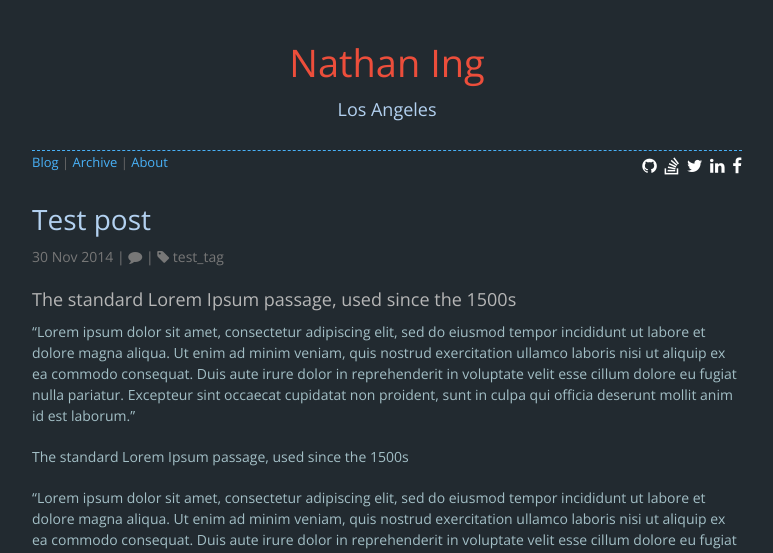
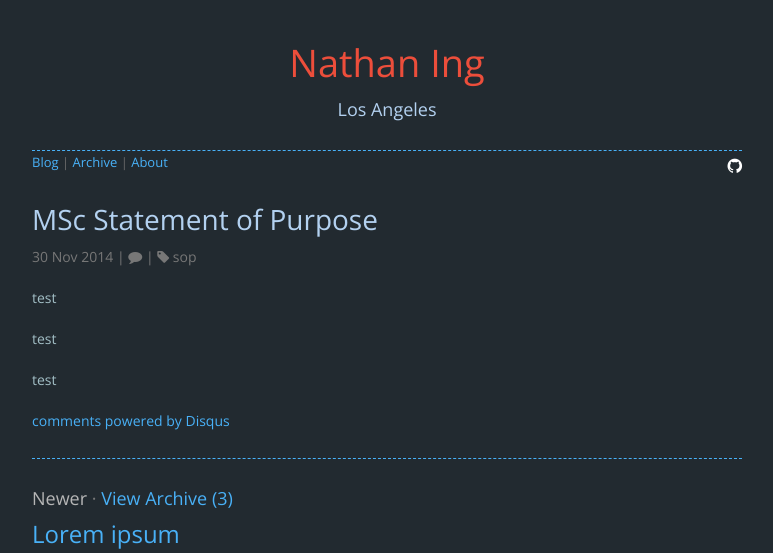
Before and after one commit to nathanin/nathanin.github.io, a Jekyll site: the page built from _posts/2014-11-30-testtest.md, in a window 1280 px wide and 1400 px high. Shown: the top 553 px of the window, without its empty margins (253-1026 px from the left). Built offline with Jekyll 4.4.1, drawn with Linux system fonts in a browser that asks for light colours; nearby versions of some CDN libraries; comment, search, counter and statistics services are not loaded; some of the changed text lies outside the part shown.

Commit message:
test edit welcome img; blog post

```diff
--- a/_data/about.yml
+++ b/_data/about.yml
@@ -1,9 +1,10 @@
 text: |
 
  I am an engineer interested in biology and machine learning.
+ I studied biomedical engineering at the University of Southern California.
+ Then I went to work at Cedars Sinai Medical Center to develop in the new field of digital pathology.
 
  ## Lists
-
  Unordered
 
  + Create a list by starting a line with `+`, `-`, or `*`
--- a/_posts/2014-11-30-testtest.md
+++ b/_posts/2014-11-30-testtest.md
@@ -1,59 +1,10 @@
 ---
-title: "Test post"
-tags: [test_tag]
+title: "MSc Statement of Purpose"
+tags: [sop]
 ---
 
+test
 
-### The standard Lorem Ipsum passage, used since the 1500s
-"Lorem ipsum dolor sit amet, consectetur adipiscing elit, sed do eiusmod tempor incididunt ut labore et dolore magna aliqua. Ut enim ad minim veniam, quis nostrud exercitation ullamco laboris nisi ut aliquip ex ea commodo consequat. Duis aute irure dolor in reprehenderit in voluptate velit esse cillum dolore eu fugiat nulla pariatur. Excepteur sint occaecat cupidatat non proident, sunt in culpa qui officia deserunt mollit anim id est laborum."
+test
 
-The standard Lorem Ipsum passage, used since the 1500s
-
-"Lorem ipsum dolor sit amet, consectetur adipiscing elit, sed do eiusmod tempor incididunt ut labore et dolore magna aliqua. Ut enim ad minim veniam, quis nostrud exercitation ullamco laboris nisi ut aliquip ex ea commodo consequat. Duis aute irure dolor in reprehenderit in voluptate velit esse cillum dolore eu fugiat nulla pariatur. Excepteur sint occaecat cupidatat non proident, sunt in culpa qui officia deserunt mollit anim id est laborum."
-
-![test](http://i.imgur.com/WWCgxX9.jpg)
-
-
-### Code hightlight examle
-
-{% highlight ruby %}
-def index
-  @posts = Post.cached_short_listed.paginate(:page => params[:page])
-end
-
-def new
-  @post = Post.new
-end
-
-def create
-  @post = Post.new(post_params)
-  @post.user = current_user
-  respond_to do |format|
-    if @post.save
-      format.html {redirect_to @post, notice: 'New post created.'}
-      format.json{render json: @post, status: :created, location: @post}
-    else
-      format.html {render action: 'new'}
-      format.json {render json: @post.errors, status: :unprocessable_entry}
-    end
-  end
-end
-{% endhighlight %}
-
-{% highlight css %}
-code {
-  font-family: "Lucida Sans", Monaco, Bitstream Vera Sans Mono, Lucida Console, Terminal, monospace;
-  font-size: 13px;
-  margin: 0 4px;
-  padding: 4px 6px;
-  -webkit-border-radius: 2px;
-  -moz-border-radius: 2px;
-  -ms-border-radius: 2px;
-  -o-border-radius: 2px;
-  border-radius: 2px;
-    color: #848282;
-}
-{% endhighlight %}
-
-
-<a href="https://github.com/railsr/autm-rb" target="_blank" class="btn btn-success"><i class="fa fa-github fa-lg"></i> View on GitHub</a>
+test
--- a/index.html
+++ b/index.html
@@ -1,9 +1,9 @@
 ---
 layout: welcome
-welcome_img: "https://igcdn-photos-a-a.akamaihd.net/hphotos-ak-xpa1/t51.2885-15/e15/11208586_1596699727213864_1958685864_n.jpg"
+welcome_img: "https://www.extremetech.com/wp-content/uploads/2016/07/abell-640x353.jpg"
 ---
 
 <div class="text-center">
   <img class="circular" src="{{page.welcome_img}}" >
-  <p>contact me <a href="mailto:{{site.email.address}}">{{site.email.text}}</a></p>
+  <p>contact me <a href="mailto:{{ing.nathany@gmail.com}}">{{ing.nathany@gmail.com}}</a></p>
 </div>
```
Also changed, not shown: _data/personal.yml (+1 -6 lines).
